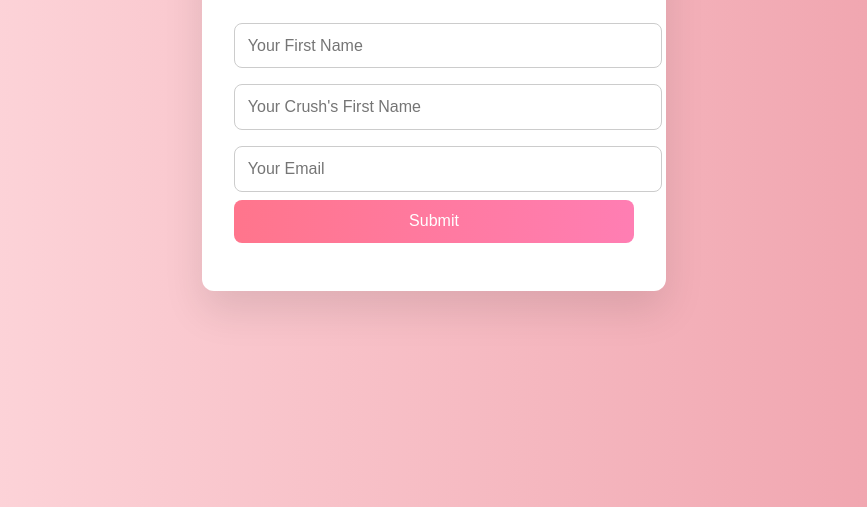
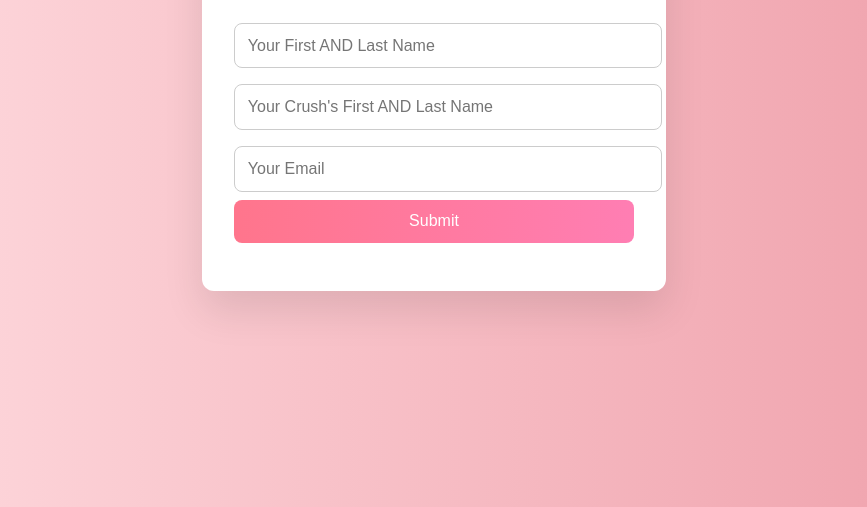
Before and after one commit to dj4christ/anonymouscrush, a plain HTML site: page index.html in a window 1280 px wide. Shown: the part 293-800 px from the top of the page, without its empty margins (206-1073 px from the left). Drawn offline with Linux system fonts and the light colour scheme.

Commit message:
Update index.html

```diff
--- a/index.html
+++ b/index.html
@@ -60,8 +60,8 @@
   <div class="form-container">
     <h1>💌 AnonymousCrush</h1>
     <form id="crushForm">
-      <input type="text" name="name" placeholder="Your First Name" required />
-      <input type="text" name="crush" placeholder="Your Crush's First Name" required />
+      <input type="text" name="name" placeholder="Your First AND Last Name" required />
+      <input type="text" name="crush" placeholder="Your Crush's First AND Last Name" required />
       <input type="email" name="email" placeholder="Your Email" required />
       <button type="submit">Submit</button>
     </form>
```
